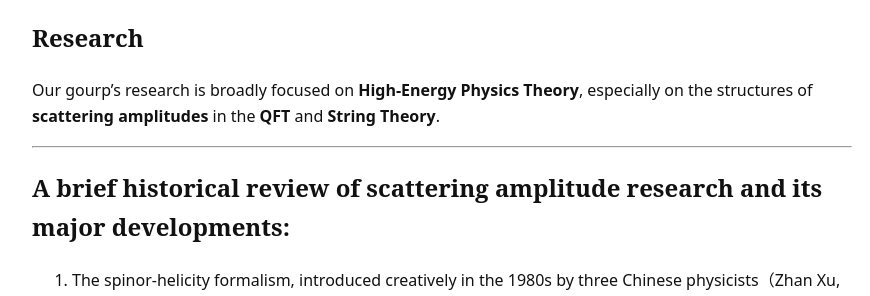
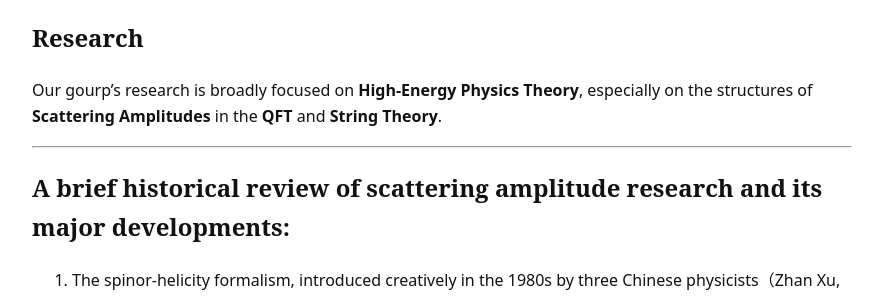
Before and after one commit to QuantumQ1/quantumq1.github.io, a Jekyll site: the page built from research.md, in a window 1280 px wide and 900 px high. Shown: the part 290-586 px from the top of the window, without its empty margins (198-1068 px from the left). Built offline with Jekyll 4.4.1, drawn with Linux system fonts in a browser that asks for light colours.

```diff
--- a/research.md
+++ b/research.md
@@ -5,7 +5,7 @@ title: Research
 
 # Research
 
-Our gourp's research is broadly focused on **High-Energy Physics Theory**, especially on the structures of **scattering amplitudes** in the **QFT** and **String Theory**.
+Our gourp's research is broadly focused on **High-Energy Physics Theory**, especially on the structures of **Scattering Amplitudes** in the **QFT** and **String Theory**.
 
 ---
 
```
